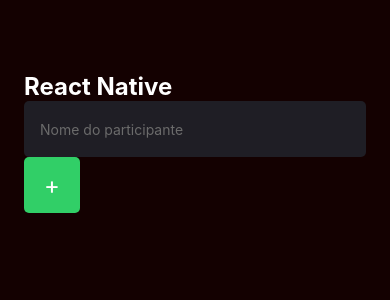
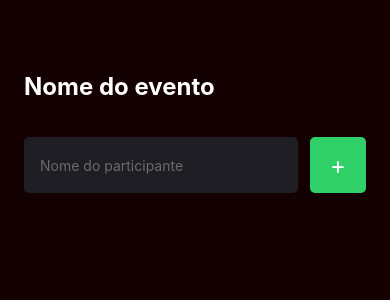
Before and after one commit to SoaresLeandro/imhere-react-native, a React Native app: screen / in a window 390 px wide. Shown: the top 300 px of the page. Built offline with nearby package versions, Linux system fonts and the light colour scheme.

Commit message:
Formulario

```diff
--- a/src/screens/Home/index.tsx
+++ b/src/screens/Home/index.tsx
@@ -10,7 +10,9 @@
 
     return (
     <View style={styles.container}>
-        <Text style={styles.eventName}>React Native</Text>
+        <Text style={styles.eventName}>Nome do evento</Text>
+
+        <View style={styles.form}>
 
         <TextInput
         style={styles.input}
@@ -24,5 +26,6 @@
         </Text>
         </TouchableOpacity>
     </View>
+    </View>
     )
 }
--- a/src/screens/Home/styles.ts
+++ b/src/screens/Home/styles.ts
@@ -12,12 +12,20 @@
         fontWeight: 'bold',
         marginTop: 48
     },
+    form:{
+        width: '100%',
+        flexDirection: "row",
+        marginTop: 36,
+        marginBottom: 42
+    },
     input:{
+        flex: 1,
         height: 56,
         backgroundColor: '#1f1e25',
         borderRadius: 5,
         color: '#fff',
-        padding: 16
+        padding: 16,
+        marginRight: 12
     },
     buttonText:{
         color: '#fff',
```
Lines whose indentation alone changed are shown as unchanged.
